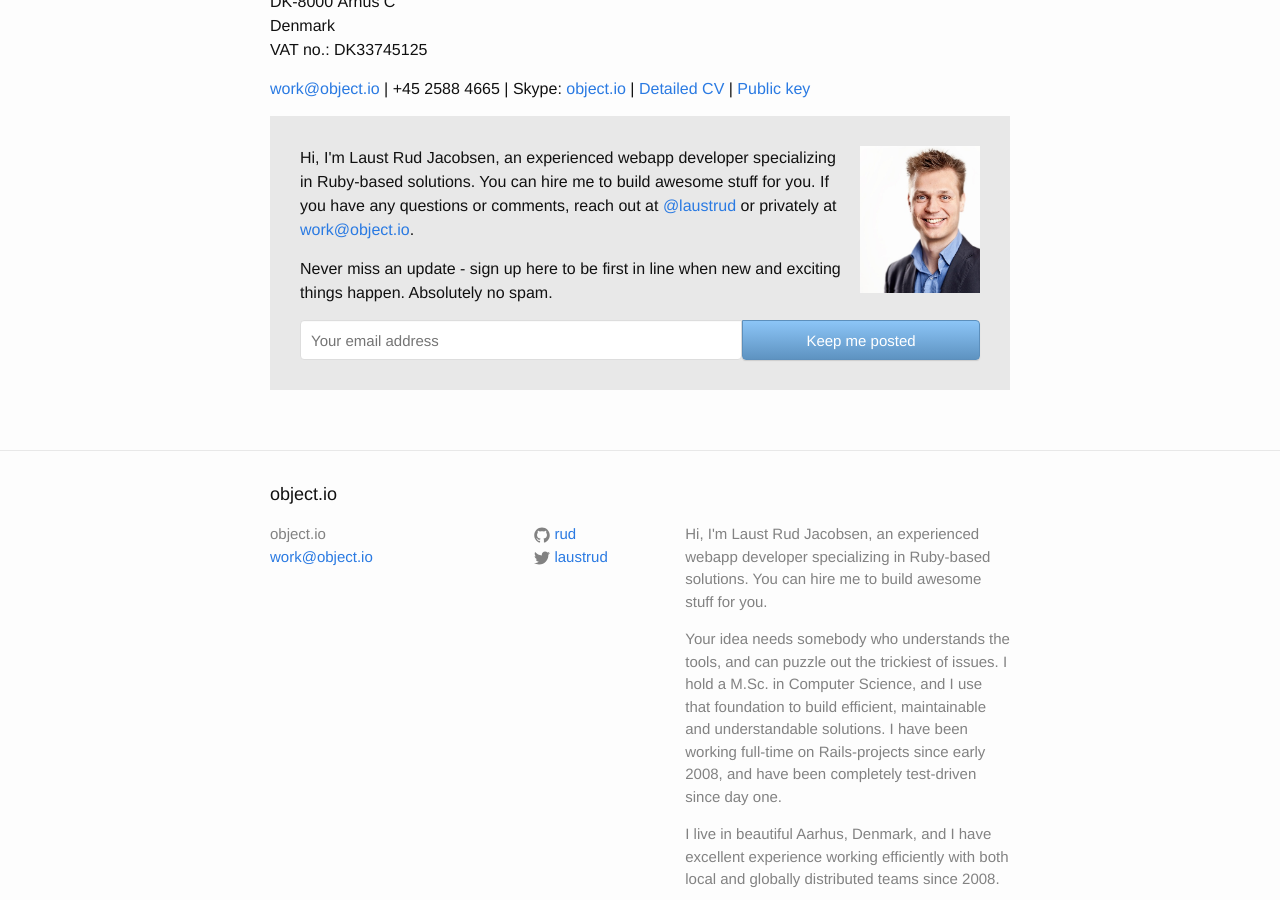
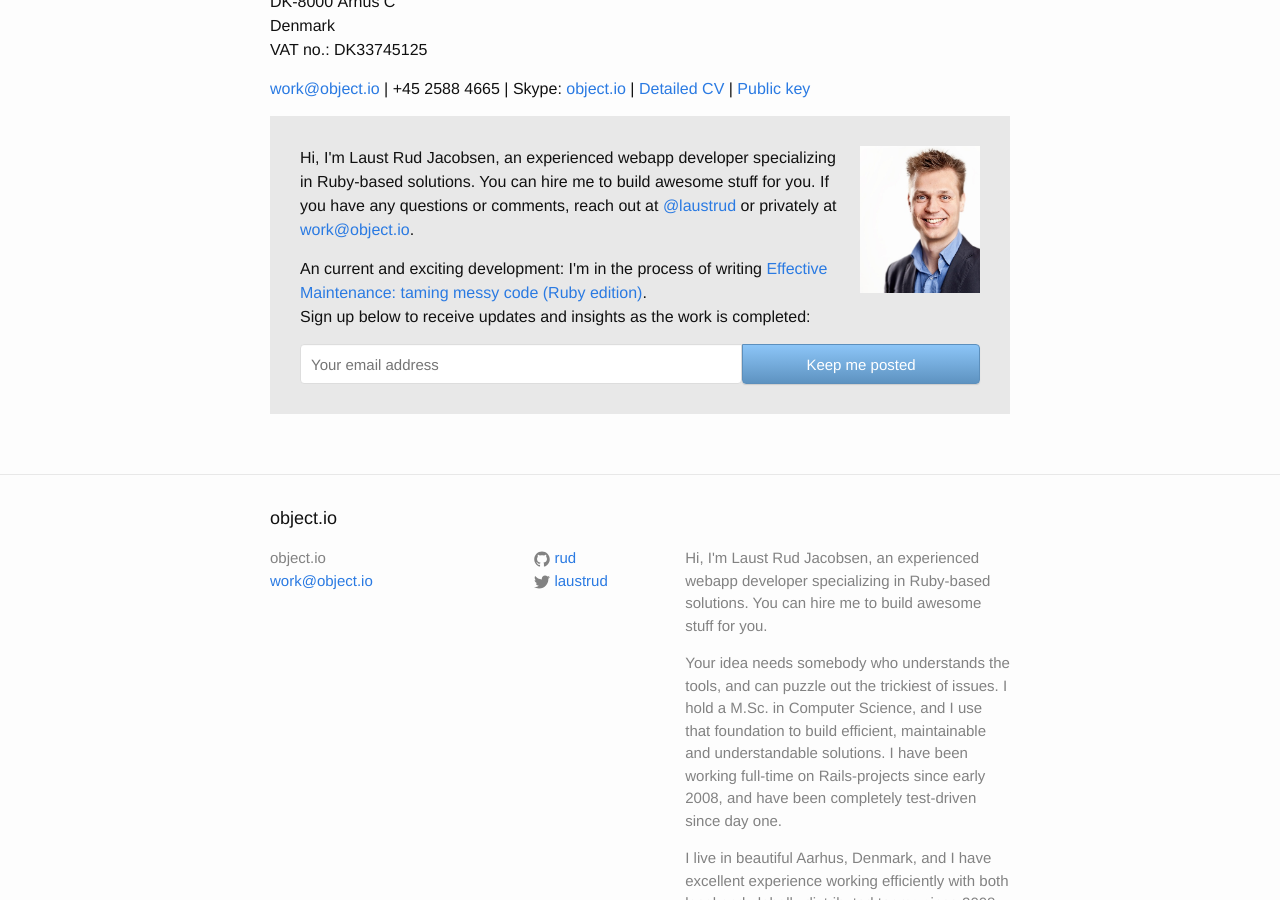
Before and after one commit to rud/rud.github.io, a Jekyll site: the page built from about.md, in a window 1280 px wide and 900 px high, scrolled down 846 px. Built offline with Jekyll 4.4.1, drawn with Linux system fonts in a browser that asks for light colours.

Commit message:
Follow: be specific about what is being followed

```diff
--- a/_includes/follow-updates.html
+++ b/_includes/follow-updates.html
@@ -8,9 +8,5 @@
     <a href="mailto:{{ site.email }}">{{ site.email }}</a>.
   </p>
 
-  <p>
-    Never miss an update - sign up here to be first in line when new and
-    exciting things happen. Absolutely no spam.
-  </p>
   {% include gumroad-follow.html %}
 </div>
--- /dev/null
+++ b/_includes/general-follow-updates.html
@@ -0,0 +1,5 @@
+  <p>
+    Never miss an update - sign up here to be first in line when new and
+    exciting things happen. Absolutely no spam.
+  </p>
+  {% include mailchimp-follow.html %}
--- a/_includes/gumroad-follow.html
+++ b/_includes/gumroad-follow.html
@@ -1,3 +1,11 @@
+<p>
+  An current and exciting development: I'm in the process of writing
+  <a href="https://gumroad.com/rud/">Effective Maintenance: taming messy code (Ruby edition)</a>.
+
+  <br />
+  Sign up below to receive updates and insights as the work is completed:
+</p>
+
 <form action="https://gumroad.com/follow_from_embed_form" class="form gumroad-follow-form-embed" method="post">
   <input name="seller_id" type="hidden" value="1816377711443">
   <input name="email" placeholder="Your email address" type="email">
```
